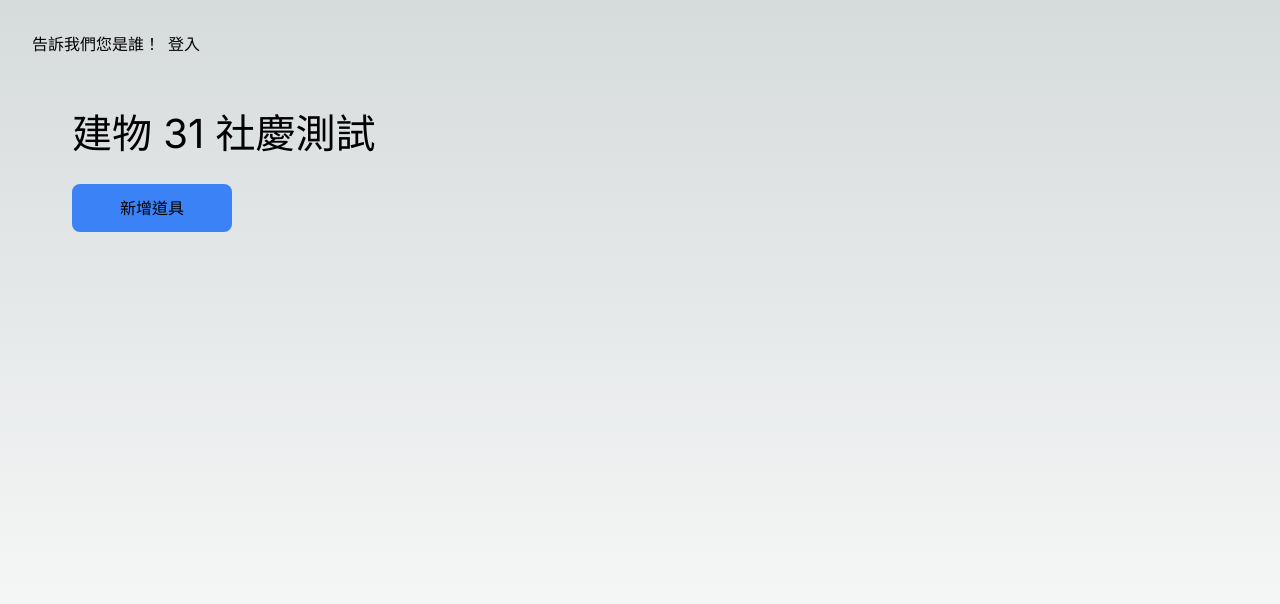
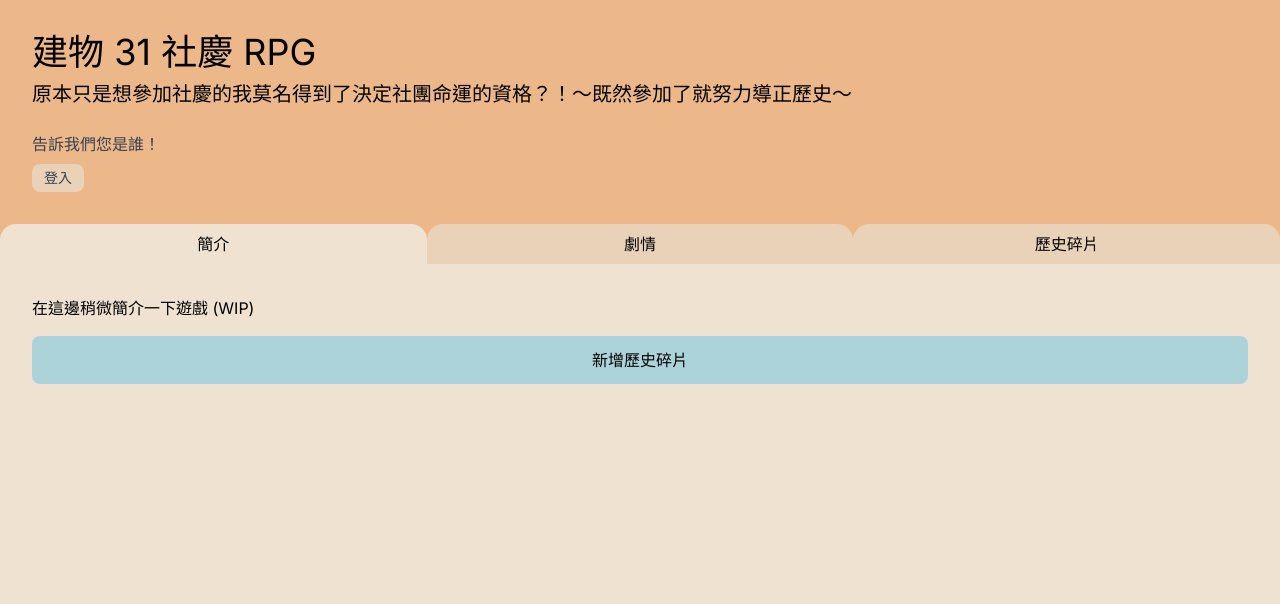
Before and after one commit to hswangTW/ckpc-alumni, a Next.js app: page /ckpc31 in a window 1280 px wide. Shown: the top 604 px of the page. Built offline with nearby package versions, Linux system fonts and the light colour scheme; no server answers.

Commit message:
feat: better UI; add nav bar for stories and inventory tabs

```diff
--- /dev/null
+++ b/app/ckpc31/(main)/inventory/page.tsx
@@ -0,0 +1,7 @@
+export default function Home() {
+  return (
+    <div>
+      <p>這邊是目前收集到的歷史碎片 (WIP)</p>
+    </div>
+  )
+}
--- /dev/null
+++ b/app/ckpc31/(main)/layout.tsx
@@ -0,0 +1,51 @@
+import type { Metadata } from 'next'
+import { Inter } from 'next/font/google'
+import '@/app/globals.css'
+
+import Link from 'next/link'
+import { getServerSession } from 'next-auth'
+import { authOptions } from '../../api/auth/[...nextauth]/route'
+import UserInfo from '../components/user-info'
+import NavBar from '../components/nav-bar'
+import AddItemModal from '../components/add-item-modal'
+
+const inter = Inter({ subsets: ['latin'] })
+
+export const metadata: Metadata = {
+  title: 'CKPC 31st Anniversary',
+  description: 'Generated by create next app',
+}
+
+export default async function Layout({
+  children,
+}: {
+  children: React.ReactNode
+}) {
+  const session = await getServerSession(authOptions);
+  return (
+    <html lang="zh-Hant-TW" className='w-full h-full'>
+      <body className={`${inter.className} flex flex-col`}>
+        <AddItemModal />
+        <div className='flex flex-col p-8 gap-4 bg-ckpc-buff'>
+          <div className='pb-2'>
+            <h1 className='flex text-4xl justify-left'>建物 31 社慶 RPG</h1>
+            <h2 className='flex text-xl pt-2 justify-left'>原本只是想參加社慶的我莫名得到了決定社團命運的資格？！～既然參加了就努力導正歷史～</h2>
+          </div>
+          <UserInfo session={session} />
+        </div>
+        <NavBar />
+        <div className='flex flex-col p-8 gap-4 bg-ckpc-buff-verylight'>
+          {children}
+          <div className='flex flex-row gap-2'>
+            <Link
+              href='?addingItem=y'
+              className='flex-grow text-center bg-ckpc-blue-light rounded-lg px-6 py-3 transition-colors hover:bg-ckpc-blue-verylight duration-100'
+            >
+              新增歷史碎片
+            </Link>
+          </div>
+        </div>
+      </body>
+    </html>
+  )
+}
--- /dev/null
+++ b/app/ckpc31/(main)/page.tsx
@@ -0,0 +1,13 @@
+import Link from 'next/link'
+import Image from 'next/image'
+
+import AddItemModal from '../components/add-item-modal';
+
+export default function Home() {
+
+  return (
+    <main className='flex'>
+       在這邊稍微簡介一下遊戲 (WIP)
+    </main>
+  )
+}
--- /dev/null
+++ b/app/ckpc31/(main)/story/page.tsx
@@ -0,0 +1,7 @@
+export default function Home() {
+    return (
+      <div>
+        <p>這邊是目前發放的劇本 (WIP)</p>
+      </div>
+    )
+  }
--- /dev/null
+++ b/app/ckpc31/components/nav-bar.tsx
@@ -0,0 +1,41 @@
+'use client';
+
+import clsx from 'clsx';
+import Link from 'next/link';
+import { usePathname } from 'next/navigation';
+
+const linkClassNames = 'flex-grow text-center rounded-t-2xl w-4 py-2';
+
+function NavLink({ href, currentPath, children }: { href: string, currentPath: string, children: React.ReactNode }) {
+  return (
+    <Link
+      href={href}
+      className={clsx(
+        linkClassNames,
+        {
+          'bg-ckpc-buff-verylight': currentPath === href,
+          'bg-ckpc-buff-light': currentPath !== href,
+        }
+      )}
+    >
+      {children}
+    </Link>
+  );
+}
+
+export default function NavBar() {
+  const currentPath = usePathname();
+  return (
+    <nav className='flex flex-row bg-ckpc-buff'>
+      <NavLink href='/ckpc31' currentPath={currentPath}>
+        簡介
+      </NavLink>
+      <NavLink href='/ckpc31/story' currentPath={currentPath}>
+        劇情
+      </NavLink>
+      <NavLink href='/ckpc31/inventory' currentPath={currentPath}>
+        歷史碎片
+      </NavLink>
+    </nav>
+  );
+}
--- a/app/ckpc31/components/user-info.tsx
+++ b/app/ckpc31/components/user-info.tsx
@@ -1,27 +1,41 @@
 'use client';
 
+import clsx from 'clsx';
 import { signIn, signOut} from 'next-auth/react';
 import { Session } from 'next-auth';
 
 type UserInfoProps = {
   session: Session | null,
+  className?: string,
 };
 
-export default function UserInfo({ session }: UserInfoProps) {
+const textClassName = 'text-gray-700';
+const buttomClassName = 'w-fit h-fit text-sm text-gray-700 bg-ckpc-buff-light rounded-lg px-3 py-1 transition-colors hover:bg-ckpc-buff-verylight duration-100'
+
+export default function UserInfo({ session, className }: UserInfoProps) {
   const isSignedIn = (!!session && !!session.user);
-  console.log(session);
 
   return (
-    <div className='flex flex-row gap-2'>
+    <div className={clsx('flex flex-col gap-2 content-center', className)}>
       {isSignedIn ? (
         <>
-          <p>您好，{session.user!.name}</p>
-          <button onClick={() => signOut()}>登出</button>
+          <p className={textClassName}>您好，{session.user!.name}</p>
+          <button
+            className={buttomClassName}
+            onClick={() => signOut()}
+          >
+            登出
+          </button>
         </>
       ) : (
         <>
-          <p>告訴我們您是誰！</p>
-          <button onClick={() => signIn()}>登入</button>
+          <p className={textClassName}>告訴我們您是誰！</p>
+          <button
+            className={buttomClassName}
+            onClick={() => signIn()}
+          >
+            登入
+          </button>
         </>
       )}
     </div>
--- a/app/ckpc31/items/[id]/page.tsx
+++ b/app/ckpc31/items/[id]/page.tsx
@@ -58,11 +58,11 @@ export default async function Page({ params }: { params: StaticParams }) {
       <div className='flex flex-row gap-2'>
         <DownloadButton
           text='下載圖檔'
-          className='flex w-[10rem] justify-center bg-blue-500 rounded-lg px-6 py-3 transition-colors hover:bg-blue-400 duration-200'
+          className='flex w-[10rem] justify-center bg-ckpc-blue-light rounded-lg px-6 py-3 transition-colors hover:bg-ckpc-blue-verylight duration-100'
           itemId={id}
         />
         <Link
-          className='flex w-[10rem] justify-center bg-blue-500 rounded-lg px-6 py-3 transition-colors hover:bg-blue-400 duration-200'
+          className='flex w-[10rem] justify-center bg-ckpc-blue-light rounded-lg px-6 py-3 transition-colors hover:bg-ckpc-blue-verylight duration-100'
           href='/ckpc31'
         >
           回到首頁
--- a/app/ckpc31/layout.tsx
+++ /dev/null
@@ -1,32 +0,0 @@
-import type { Metadata } from 'next'
-import { Inter } from 'next/font/google'
-import '@/app/globals.css'
-
-import { getServerSession } from 'next-auth'
-import { authOptions } from '../api/auth/[...nextauth]/route'
-import UserInfo from './components/user-info'
-
-const inter = Inter({ subsets: ['latin'] })
-
-export const metadata: Metadata = {
-  title: 'CKPC 31st Anniversary',
-  description: 'Generated by create next app',
-}
-
-export default async function RootLayout({
-  children,
-}: {
-  children: React.ReactNode
-}) {
-  const session = await getServerSession(authOptions);
-  return (
-    <html lang="zh-Hant-TW" className='w-full h-full'>
-      <body className={inter.className}>
-        <div className='flex flex-col gap-2 p-8'>
-          <UserInfo session={session} />
-          {children}
-        </div>
-      </body>
-    </html>
-  )
-}
--- a/app/ckpc31/page.tsx
+++ /dev/null
@@ -1,22 +0,0 @@
-import Link from 'next/link'
-import Image from 'next/image'
-
-import AddItemModal from './components/add-item-modal';
-
-export default function Home() {
-
-  return (
-    <main className='flex px-10 py-5'>
-      <AddItemModal />
-      <div className='flex flex-col'>
-        <h1 className='flex text-[2.5rem] justify-center py-5'>建物 31 社慶測試</h1>
-        <Link
-          href='/ckpc31?addingItem=y'
-          className='flex w-[10rem] justify-center bg-blue-500 rounded-lg px-6 py-3 transition-colors hover:bg-blue-400 duration-200'
-        >
-          新增道具
-        </Link>
-      </div>
-    </main>
-  )
-}
--- a/app/globals.css
+++ b/app/globals.css
@@ -3,25 +3,11 @@
 @tailwind utilities;
 
 :root {
-  --foreground-rgb: 0, 0, 0;
-  --background-start-rgb: 214, 219, 220;
-  --background-end-rgb: 255, 255, 255;
-}
-
-@media (prefers-color-scheme: dark) {
-  :root {
-    --foreground-rgb: 255, 255, 255;
-    --background-start-rgb: 30, 41, 59;
-    --background-end-rgb: 0, 0, 0;
-  }
+  --foreground: black;
+  --background: #F0E2D1;
 }
 
 body {
-  color: rgb(var(--foreground-rgb));
-  background: linear-gradient(
-      to bottom,
-      transparent,
-      rgb(var(--background-end-rgb))
-    )
-    rgb(var(--background-start-rgb));
+  color: var(--foreground);
+  background: var(--background);
 }
--- a/tailwind.config.ts
+++ b/tailwind.config.ts
@@ -13,6 +13,19 @@ const config: Config = {
         'gradient-conic':
           'conic-gradient(from 180deg at 50% 50%, var(--tw-gradient-stops))',
       },
+      colors: {
+        'ckpc-buff' : {
+          verylight: '#F0E2D1',
+          light: '#E9D2B8',
+          DEFAULT: '#ECB88A',
+        },
+        'ckpc-brown': '#503B31',
+        'ckpc-blue': {
+          verylight: '#C8F4FC',
+          light: '#ADD3DA',
+        },
+        'ckpc-green': '#80B192',
+      },
     },
   },
   plugins: [],
```
